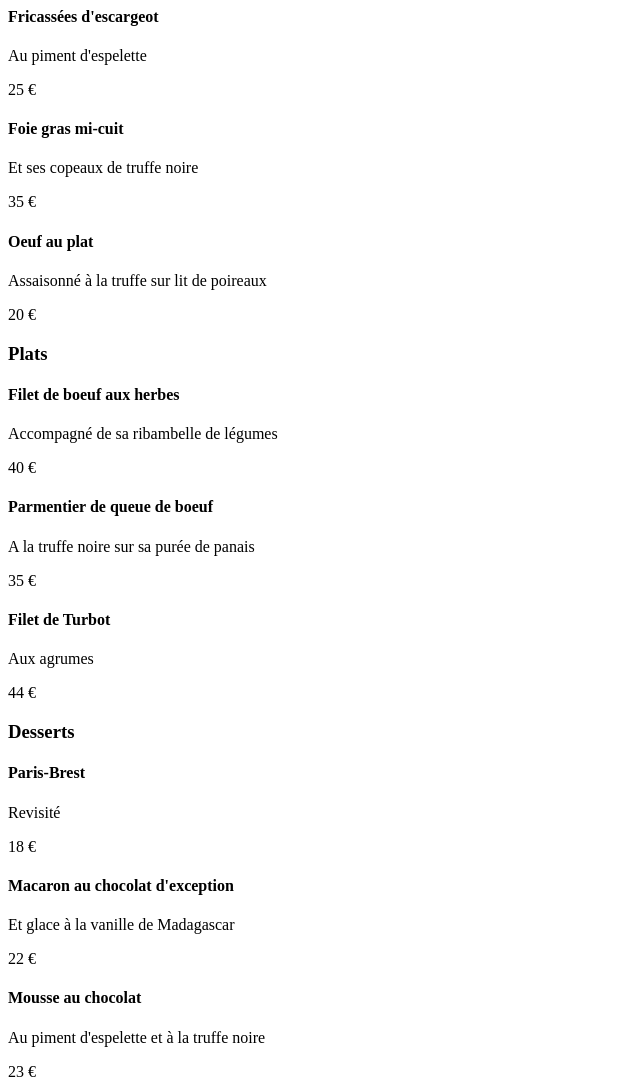
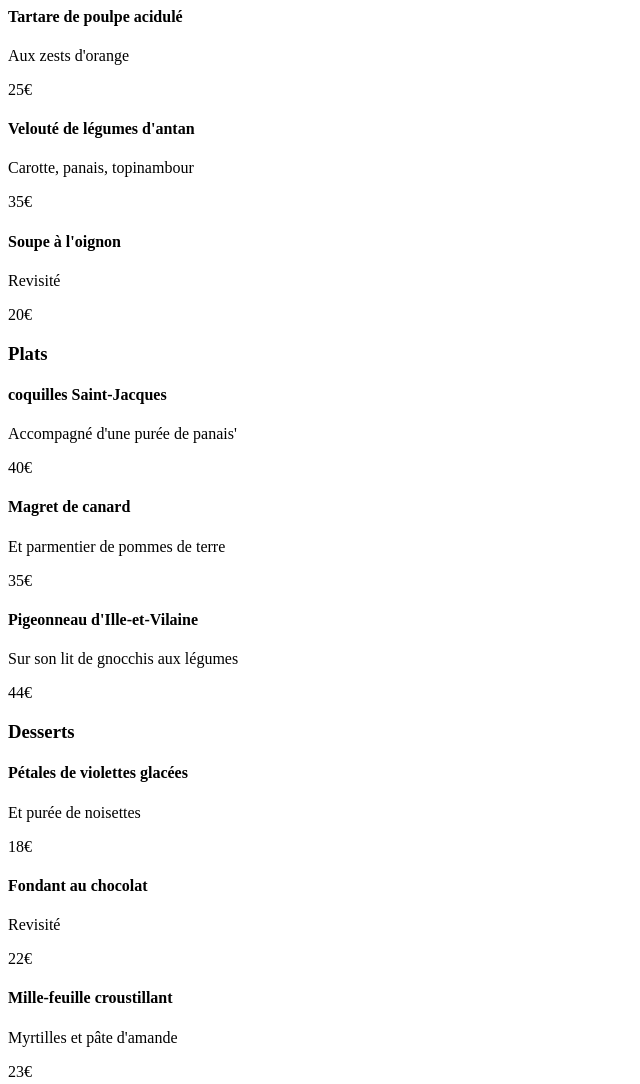
Before and after one commit to 100sue/P3_ohmyfood, a plain HTML site: page la-francaise.html in a window 1280 px wide. Shown: the part 2860-3944 px from the top of the page, without its empty margins (0-640 px from the left). Drawn offline with Linux system fonts and the light colour scheme.

Commit message:
ajout contenu html fin et ajout css et favicon

```diff
--- a/la-francaise.html
+++ b/la-francaise.html
@@ -2,6 +2,9 @@
 <html lang="fr">
 <head>
     <meta charset="UTF-8">
+    <meta name="oh my food" content="Entreprise de commande de repas gastronomique en ligne, permettant aux
+    utilisateurs de composer leur propre menu et de réduire leur temps d’attente dans les
+    restaurants">
     <link rel="stylesheet" href="https://use.fontawesome.com/releases/v5.15.4/css/all.css" integrity="sha384-DyZ88mC6Up2uqS4h/KRgHuoeGwBcD4Ng9SiP4dIRy0EXTlnuz47vAwmeGwVChigm" crossorigin="anonymous">
     <link rel="stylesheet" href="https://use.fontawesome.com/releases/v5.15.4/css/all.css" integrity="sha384-DyZ88mC6Up2uqS4h/KRgHuoeGwBcD4Ng9SiP4dIRy0EXTlnuz47vAwmeGwVChigm" crossorigin="anonymous">
     <link rel="stylesheet" href="https://use.fontawesome.com/releases/v5.15.4/css/all.css" integrity="sha384-DyZ88mC6Up2uqS4h/KRgHuoeGwBcD4Ng9SiP4dIRy0EXTlnuz47vAwmeGwVChigm" crossorigin="anonymous">
@@ -29,56 +32,56 @@
             <section class="menu-detail">
                 <h3>Entrées</h3>
                 <section>
-                    <h4>Fricassées d'escargeot</h4>
-                    <p>Au piment d'espelette</p>
-                    <p>25 €</p>
+                    <h4>Tartare de poulpe acidulé</h4>
+                    <p>Aux zests d'orange</p>
+                    <p>25€</p>
                 </section>
                 <section>
-                    <h4>Foie gras mi-cuit</h4>
-                    <p>Et ses copeaux de truffe noire</p>
-                    <p>35 €</p>
+                    <h4>Velouté de légumes d'antan</h4>
+                    <p>Carotte, panais, topinambour</p>
+                    <p>35€</p>
                 </section>
                 <section>
-                    <h4>Oeuf au plat</h4>
-                    <p>Assaisonné à la truffe sur lit de poireaux</p>
-                    <p>20 €</p>
+                    <h4>Soupe à l'oignon</h4>
+                    <p>Revisité</p>
+                    <p>20€</p>
                 </section>
 
             </section>
             <section class="menu-detail">
                 <h3>Plats</h3>
                 <section>
-                    <h4>Filet de boeuf aux herbes</h4>
-                    <p>Accompagné de sa ribambelle de légumes</p>
-                    <p>40 €</p>
+                    <h4>coquilles Saint-Jacques</h4>
+                    <p>Accompagné d'une purée de panais'</p>
+                    <p>40€</p>
                 </section>
                 <section>
-                    <h4>Parmentier de queue de boeuf</h4>
-                    <p>A la truffe noire sur sa purée de panais</p>
-                    <p>35 €</p>
+                    <h4>Magret de canard</h4>
+                    <p>Et parmentier de pommes de terre</p>
+                    <p>35€</p>
                 </section>
                 <section>
-                    <h4>Filet de Turbot</h4>
-                    <p>Aux agrumes</p>
-                    <p>44 €</p>
+                    <h4>Pigeonneau d'Ille-et-Vilaine</h4>
+                    <p>Sur son lit de gnocchis aux légumes</p>
+                    <p>44€</p>
                 </section>
             </section>
             <section class="menu-detail">
                 <h3>Desserts</h3>
                 <section>
-                    <h4>Paris-Brest</h4>
-                    <p>Revisité</p>
-                    <p>18 €</p>
+                    <h4>Pétales de violettes glacées</h4>
+                    <p>Et purée de noisettes</p>
+                    <p>18€</p>
                 </section>
                 <section>
-                    <h4>Macaron au chocolat d'exception</h4>
-                    <p>Et glace à la vanille de Madagascar</p>
-                    <p>22 €</p>
+                    <h4>Fondant au chocolat</h4>
+                    <p>Revisité</p>
+                    <p>22€</p>
                 </section>
                 <section>
-                    <h4>Mousse au chocolat</h4>
-                    <p>Au piment d'espelette et à la truffe noire</p>
-                    <p>23 €</p>
+                    <h4>Mille-feuille croustillant</h4>
+                    <p>Myrtilles et pâte d'amande</p>
+                    <p>23€</p>
                 </section>
             </section>
         </div>
```
Also changed, not shown: index.html (+12 -5 lines), la-note-enchantée.html (+3 -0 lines), la-palette-du-gout.html (+11 -8 lines), le-delice-des-sens.html (+30 -27 lines), menu.css (added, +28 -0 lines), style.css (+6 -3 lines), favicon-ohmyfood.png (added).
